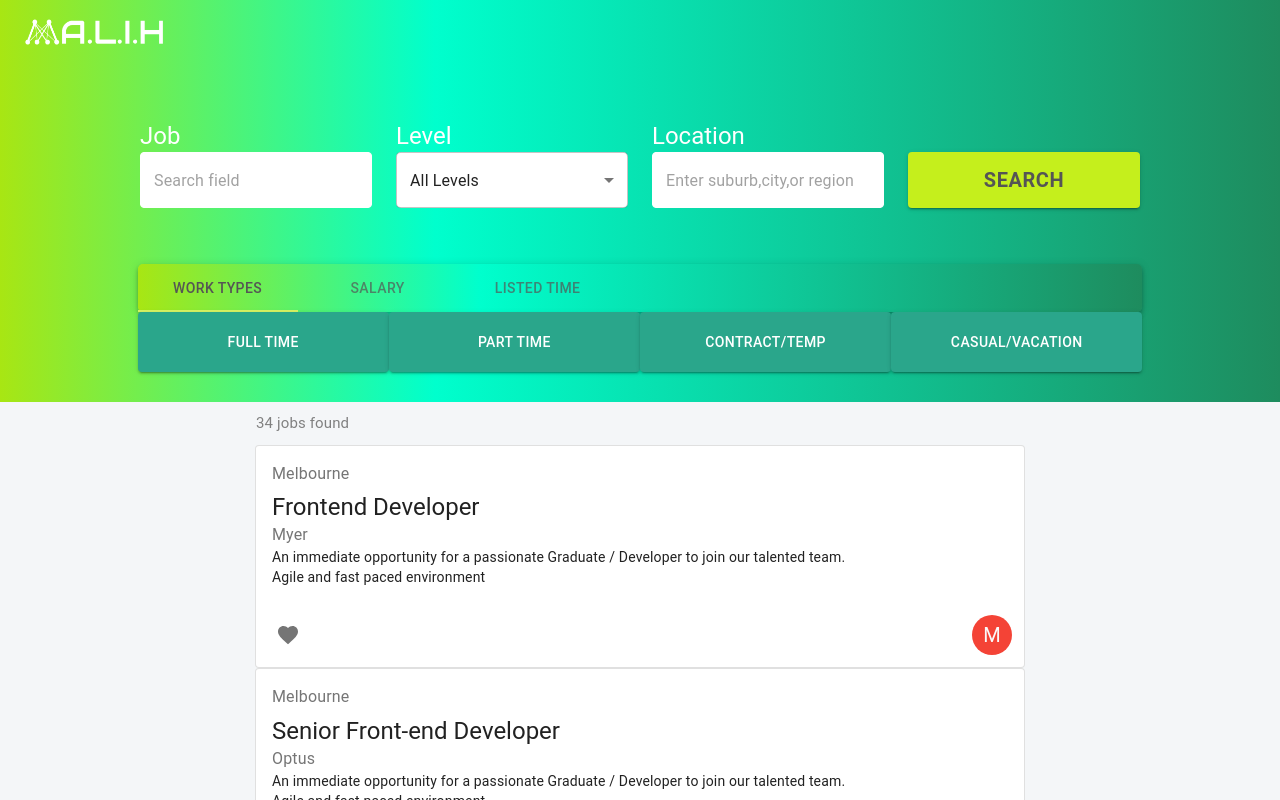
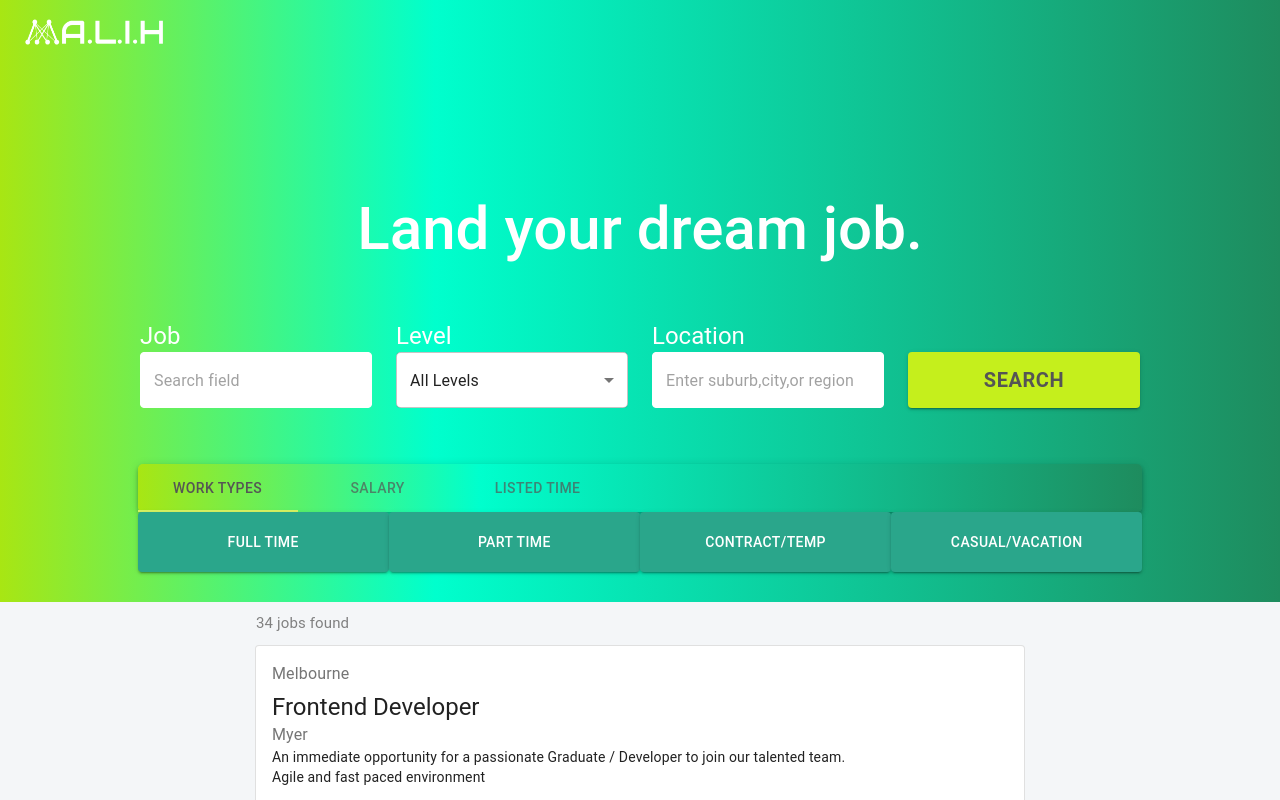
Before and after one commit to CocoLi7777/job-search-portal, a React (Create React App) app: page / in a window 1280 px wide. Shown: the top 800 px of the page. Built offline with nearby package versions, Linux system fonts and the light colour scheme.

Commit message:
new ui design

```diff
--- a/src/Home.js
+++ b/src/Home.js
@@ -4,6 +4,7 @@ import PropTypes from 'prop-types';
 import { makeStyles } from '@material-ui/styles';
 import SearchArea from './components/elements/SearchArea';
 import JobList from './components/elements/JobList';
+import Subject from './components/elements/Subject';
 
 const useStyles = makeStyles((theme) => ({
   root: {
@@ -16,6 +17,7 @@ function Home({ className, ...rest }) {
 
   return (
     <div {...rest} className={classes.root}>
+      <Subject />
       <SearchArea
       //onSearch={onSearch}
       //searchPlaceholder={searchPlaceholder}
--- /dev/null
+++ b/src/components/elements/Subject.js
@@ -0,0 +1,37 @@
+/* eslint-disable no-unused-vars */
+import React from 'react';
+import PropTypes from 'prop-types';
+import { makeStyles } from '@material-ui/styles';
+import { Typography, TextareaAutosize } from '@material-ui/core';
+
+const useStyles = makeStyles((theme) => ({
+  root: {
+    height: '200px',
+    position: 'relative',
+    background:
+      'linear-gradient(90deg, rgba(168,230,19,1) 0%, rgba(0,255,205,1) 34%, rgba(30,140,94,1) 100%)',
+  },
+  title: {
+    width: '100%',
+    textAlign: 'center',
+    fontFamily: 'Roboto',
+    margin: 'auto',
+    position: 'absolute',
+    bottom: 0,
+    fontWeight: 500,
+    fontSize: 60,
+    color: 'white',
+  },
+}));
+
+function Subject() {
+  const classes = useStyles();
+
+  return (
+    <div className={classes.root}>
+      <div className={classes.title}>Land your dream job.</div>
+    </div>
+  );
+}
+
+export default Subject;
```
